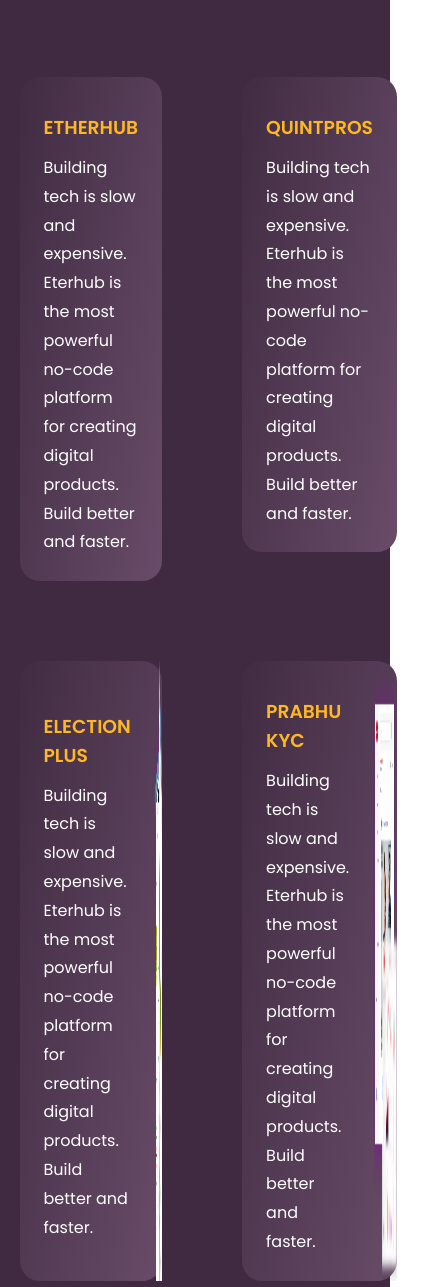
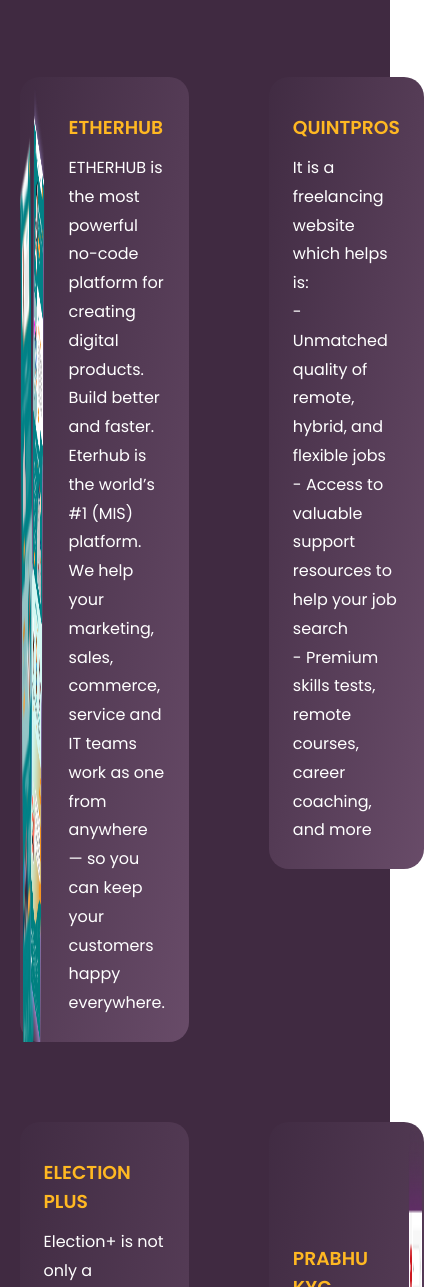
Before and after one commit to sgn13/ritesh_portfolio, a plain HTML site: page project.html in a window 390 px wide. Shown: the part 313-1600 px from the top of the page, 435 px wide, since content can reach past the window. Drawn offline with Linux system fonts and the light colour scheme; a web font is replaced by a local one.

Commit message:
project fixes

```diff
--- a/project.html
+++ b/project.html
@@ -34,9 +34,12 @@
                   <div class="card_content">
                     <h3>ETHERHUB</h3>
                     <p>
-                      Building tech is slow and expensive. Eterhub is the most
-                      powerful no-code platform for creating digital products.
-                      Build better and faster.
+                      ETHERHUB is the most powerful no-code platform for
+                      creating digital products. Build better and faster.
+                      Eterhub is the world’s #1 (MIS) platform. We help your
+                      marketing, sales, commerce, service and IT teams work as
+                      one from anywhere — so you can keep your customers happy
+                      everywhere.
                     </p>
                   </div>
                 </div>
@@ -48,9 +51,16 @@
                     <div class="card_content">
                       <h3>QUINTPROS</h3>
                       <p>
-                        Building tech is slow and expensive. Eterhub is the most
-                        powerful no-code platform for creating digital products.
-                        Build better and faster.
+                        It is a freelancing website which helps is:
+                        <br />
+                        - Unmatched quality of remote, hybrid, and flexible jobs
+                        <br />
+
+                        - Access to valuable support resources to help your job
+                        search
+                        <br />
+                        - Premium skills tests, remote courses, career coaching,
+                        and more
                       </p>
                     </div>
                   </div>
@@ -63,9 +73,16 @@
                   <div class="card_content">
                     <h3>ELECTION PLUS</h3>
                     <p>
-                      Building tech is slow and expensive. Eterhub is the most
-                      powerful no-code platform for creating digital products.
-                      Build better and faster.
+                      Election+ is not only a software but a concept realized as
+                      a software. The concept of Election+ was conceived when
+                      the founders understood the need of election result
+                      visualization which can be assessed by all without
+                      shedding hole in the pocket. Election+ emphasizes on
+                      result automation, flexibility and high level
+                      visualization through charts and other means of data
+                      representation. Election+ has a desire to become a one
+                      point solution for all information and queries related to
+                      election.
                     </p>
                   </div>
                 </div>
@@ -76,9 +93,14 @@
                   <div class="card_content">
                     <h3>PRABHU KYC</h3>
                     <p>
-                      Building tech is slow and expensive. Eterhub is the most
-                      powerful no-code platform for creating digital products.
-                      Build better and faster.
+                      Video Know Your Customer is a software to keep Customers
+                      authentic records, which is a basic necessity required by
+                      any banks to open account online i.e. without visiting
+                      bank premises. VKYC consist of two major ways for knowing
+                      your Customers.
+                      <br />
+                      Ø Automated and <br />
+                      Ø Live vKYC.
                     </p>
                   </div>
                 </div>
@@ -103,9 +125,13 @@
                   <div class="card_content">
                     <h3>Expense Management System</h3>
                     <p>
-                      Building tech is slow and expensive. Eterhub is the most
-                      powerful no-code platform for creating digital products.
-                      Build better and faster.
+                      Expense tracker system is a mobile app developed to track
+                      budget, expenses and saving of the individual user.
+                      Expense tracker will show the budget, expenses and savings
+                      daily, monthly, yearly and also of the previous year to
+                      the user. The amounts will be shown in both Indian Numeral
+                      System and International Numeral System allowing users
+                      world widely to use the expense tracker system.
                     </p>
                   </div>
                 </div>
@@ -117,9 +143,16 @@
                     <div class="card_content">
                       <h3>PFPID</h3>
                       <p>
-                        Building tech is slow and expensive. Eterhub is the most
-                        powerful no-code platform for creating digital products.
-                        Build better and faster.
+                        PFPID is the mobile and web app designed for
+                        Intellectually Disable People. The software empathizes
+                        on keeping Intellectual disable people active through
+                        online care giving, fun game & quiz, educating such as
+                        Resource class, Special schools, Day Care center and
+                        through resources such as news, videos, and statistics.
+                        Moreover, the software has availability of
+                        Rehabilitation services, Care giving services such as
+                        Personal Hygiene, Daily Activities and Life skills
+                        Socialization.
                       </p>
                     </div>
                   </div>
@@ -132,9 +165,9 @@
                   <div class="card_content">
                     <h3>SIKAAI</h3>
                     <p>
-                      Building tech is slow and expensive. Eterhub is the most
-                      powerful no-code platform for creating digital products.
-                      Build better and faster.
+                      SIKAAI is the mobile app designed for the learning
+                      purpose. Which wil have quiz, education such as resources
+                      class, exams, rewards and many more.
                     </p>
                   </div>
                 </div>
@@ -145,9 +178,9 @@
                   <div class="card_content">
                     <h3>OXFAM</h3>
                     <p>
-                      Building tech is slow and expensive. Eterhub is the most
-                      powerful no-code platform for creating digital products.
-                      Build better and faster.
+                      OXFAM is the mobile and web app designed for water meter
+                      reading. The software empathizes on tracking on data of
+                      water.
                     </p>
                   </div>
                 </div>
--- a/style.scss
+++ b/style.scss
@@ -118,7 +118,7 @@
     display: flex;
     align-items: center;
     padding: 7rem 20px 20px 20px;
-    max-width: 1300px;
+    max-width: 1200px;
     margin: auto;
   }
   nav {
@@ -370,6 +370,13 @@
       }
       .card_middle {
         margin-top: -200px;
+        .title {
+          color: #df9a07;
+          padding-bottom: 1rem;
+        }
+        .link {
+          text-decoration: underline;
+        }
       }
       .about__contents {
         flex-basis: 40%;
```
Also changed, not shown: index.html (+2 -2 lines), style.css, 1 other file.
